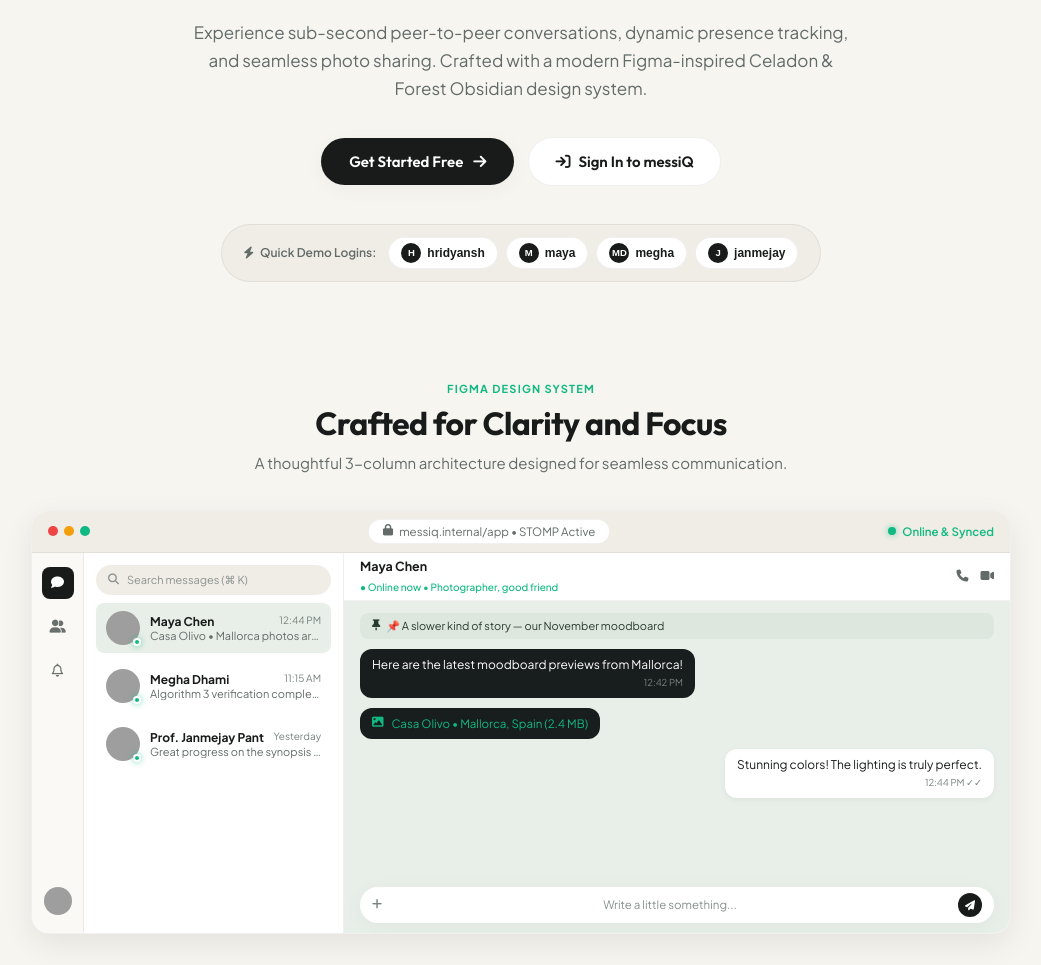
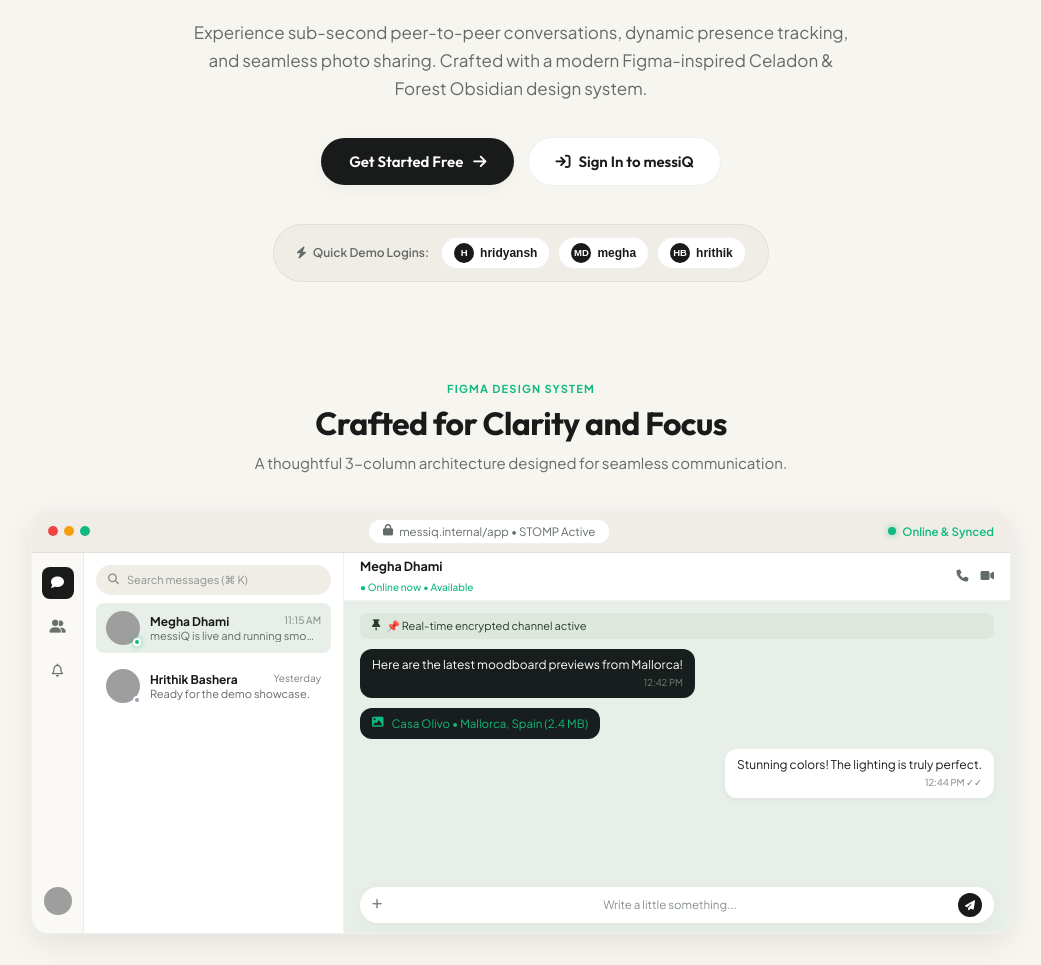
Before and after one commit to hridyansh5492/messiQ, a Spring Boot app: page / in a window 1280 px wide. Shown: the part 273-1238 px from the top of the page, without its empty margins (119-1160 px from the left). Run offline with Spring Boot 4, Linux system fonts and the light colour scheme; some of the project's set-up classes (security, data sources, template engines, error pages and the like) are left out, and stand-ins take their place; some libraries are stand-ins or nearby versions; grey boxes are pictures that could not be loaded.

Commit message:
feat: add message deduplication, read receipt tracking, and streamlined user initialization

```diff
--- a/messiq-server/src/main/resources/static/css/styles.css
+++ b/messiq-server/src/main/resources/static/css/styles.css
@@ -980,7 +980,22 @@ body.theme-dark .filter-chip:hover:not(.active) {
 
 .read-check {
     font-size: 11px;
-    opacity: 0.8;
+    opacity: 0.75;
+    display: inline-flex;
+    align-items: center;
+    gap: 3px;
+    transition: color 0.25s ease, opacity 0.25s ease;
+}
+
+.read-check.is-read {
+    opacity: 1;
+    color: #38bdf8;
+    font-weight: 500;
+}
+
+.read-check i.blue-ticks,
+.read-check.is-read i {
+    color: #38bdf8 !important;
 }
 
 /* Media / Photo Cards (per Figma) */
--- a/messiq-server/src/main/resources/static/index.html
+++ b/messiq-server/src/main/resources/static/index.html
@@ -96,17 +96,13 @@
                                 <span class="chip-avatar">H</span>
                                 <span>hridyansh</span>
                             </button>
-                            <button type="button" class="hero-demo-chip" onclick="quickDemoLogin('maya')" title="One-click login as Maya Chen">
-                                <span class="chip-avatar">M</span>
-                                <span>maya</span>
-                            </button>
                             <button type="button" class="hero-demo-chip" onclick="quickDemoLogin('megha')" title="One-click login as Megha Dhami">
                                 <span class="chip-avatar">MD</span>
                                 <span>megha</span>
                             </button>
-                            <button type="button" class="hero-demo-chip" onclick="quickDemoLogin('janmejay')" title="One-click login as Prof. Janmejay Pant">
-                                <span class="chip-avatar">J</span>
-                                <span>janmejay</span>
+                            <button type="button" class="hero-demo-chip" onclick="quickDemoLogin('hrithik')" title="One-click login as Hrithik Bashera">
+                                <span class="chip-avatar">HB</span>
+                                <span>hrithik</span>
                             </button>
                         </div>
                     </div>
@@ -157,19 +153,6 @@
                                 </div>
                                 <div class="mini-item active">
                                     <div class="mini-avatar">
-                                        <img src="https://images.unsplash.com/photo-1534528741775-53994a69daeb?w=100&auto=format&fit=crop&q=80" alt="Maya">
-                                        <span class="status-indicator-dot online"></span>
-                                    </div>
-                                    <div class="mini-info">
-                                        <div class="mini-name-row">
-                                            <strong>Maya Chen</strong>
-                                            <span class="time">12:44 PM</span>
-                                        </div>
-                                        <p class="mini-snippet">Casa Olivo • Mallorca photos are ready!</p>
-                                    </div>
-                                </div>
-                                <div class="mini-item">
-                                    <div class="mini-avatar">
                                         <img src="https://api.dicebear.com/7.x/bottts/svg?seed=megha" alt="Megha">
                                         <span class="status-indicator-dot online"></span>
                                     </div>
@@ -178,20 +161,20 @@
                                             <strong>Megha Dhami</strong>
                                             <span class="time">11:15 AM</span>
                                         </div>
-                                        <p class="mini-snippet">Algorithm 3 verification completed.</p>
+                                        <p class="mini-snippet">messiQ is live and running smoothly!</p>
                                     </div>
                                 </div>
                                 <div class="mini-item">
                                     <div class="mini-avatar">
-                                        <img src="https://api.dicebear.com/7.x/bottts/svg?seed=janmejay" alt="Janmejay">
-                                        <span class="status-indicator-dot online"></span>
+                                        <img src="https://api.dicebear.com/7.x/bottts/svg?seed=hrithik" alt="Hrithik">
+                                        <span class="status-indicator-dot offline"></span>
                                     </div>
                                     <div class="mini-info">
                                         <div class="mini-name-row">
-                                            <strong>Prof. Janmejay Pant</strong>
+                                            <strong>Hrithik Bashera</strong>
                                             <span class="time">Yesterday</span>
                                         </div>
-                                        <p class="mini-snippet">Great progress on the synopsis submission.</p>
+                                        <p class="mini-snippet">Ready for the demo showcase.</p>
                                     </div>
                                 </div>
                             </div>
@@ -200,8 +183,8 @@
                             <div class="mockup-canvas">
                                 <div class="mini-chat-header">
                                     <div class="mini-chat-target">
-                                        <strong>Maya Chen</strong>
-                                        <span class="online-text">● Online now • Photographer, good friend</span>
+                                        <strong>Megha Dhami</strong>
+                                        <span class="online-text">● Online now • Available</span>
                                     </div>
                                     <div class="mini-header-icons">
                                         <i class="fa-solid fa-phone"></i>
@@ -211,7 +194,7 @@
                                 <div class="mini-chat-feed">
                                     <div class="mini-pinned">
                                         <i class="fa-solid fa-thumbtack"></i>
-                                        <span>📌 A slower kind of story — our November moodboard</span>
+                                        <span>📌 Real-time encrypted channel active</span>
                                     </div>
                                     <div class="mini-bubble incoming">
                                         <p>Here are the latest moodboard previews from Mallorca!</p>
@@ -489,7 +472,7 @@
                 <form id="loginForm" class="auth-form" onsubmit="handleLogin(event)">
                     <div class="form-group">
                         <label for="loginIdentifier"><i class="fa-regular fa-user"></i> Username or Email</label>
-                        <input type="text" id="loginIdentifier" placeholder="e.g. hridyansh or maya" required autocomplete="username">
+                        <input type="text" id="loginIdentifier" placeholder="e.g. hridyansh or megha" required autocomplete="username">
                     </div>
                     <div class="form-group">
                         <label for="loginPassword"><i class="fa-solid fa-lock"></i> Password</label>
@@ -499,7 +482,7 @@
                         <span>Demo Accounts:</span>
                         <button type="button" class="chip" onclick="fillDemo('hridyansh', 'messiq123')">hridyansh</button>
                         <button type="button" class="chip" onclick="fillDemo('megha', 'messiq123')">megha</button>
-                        <button type="button" class="chip" onclick="fillDemo('janmejay', 'messiq123')">janmejay</button>
+                        <button type="button" class="chip" onclick="fillDemo('hrithik', 'messiq123')">hrithik</button>
                     </div>
                     <button type="submit" id="loginBtn" class="btn btn-primary btn-block">
                         <span>Sign In</span>
@@ -511,15 +494,15 @@
                 <form id="registerForm" class="auth-form hidden" onsubmit="handleRegister(event)">
                     <div class="form-group">
                         <label for="regUsername"><i class="fa-regular fa-user"></i> Username</label>
-                        <input type="text" id="regUsername" placeholder="e.g. maya" required minlength="3">
+                        <input type="text" id="regUsername" placeholder="e.g. hrithik" required minlength="3">
                     </div>
                     <div class="form-group">
                         <label for="regDisplayName"><i class="fa-regular fa-id-badge"></i> Full Name</label>
-                        <input type="text" id="regDisplayName" placeholder="e.g. Maya Chen" required>
+                        <input type="text" id="regDisplayName" placeholder="e.g. Hrithik Bashera" required>
                     </div>
                     <div class="form-group">
                         <label for="regEmail"><i class="fa-regular fa-envelope"></i> Email Address</label>
-                        <input type="email" id="regEmail" placeholder="maya@gehu.ac.in" required>
+                        <input type="email" id="regEmail" placeholder="hrithik@gehu.ac.in" required>
                     </div>
                     <div class="form-group">
                         <label for="regPassword"><i class="fa-solid fa-lock"></i> Password</label>
@@ -613,7 +596,7 @@
                                         <i class="fa-solid fa-shuffle"></i>
                                         <span>Randomize Avatar</span>
                                     </button>
-                                    <span class="field-hint">Generated dynamically via Dicebear Vector Engine.</span>
+                                    <!-- Generated dynamically via Dicebear Vector Engine. -->
                                 </div>
                             </div>
 
@@ -1062,7 +1045,7 @@
                             <div class="typing-dots">
                                 <span></span><span></span><span></span>
                             </div>
-                            <span id="typingIndicatorText">Maya is typing</span>
+                            <span id="typingIndicatorText">Typing...</span>
                         </div>
                     </div>
 
--- a/messiq-server/src/main/resources/static/js/app.js
+++ b/messiq-server/src/main/resources/static/js/app.js
@@ -488,11 +488,64 @@ function handlePresenceUpdate(statusUpdate) {
     renderSidebarList();
 }
 
+// =========================================================
+// RECEIVER-SIDE MESSAGE DEDUPLICATION CACHE & READ RECEIPTS
+// =========================================================
+
+const processedMessageCache = new Set();
+
+function isMessageAlreadyProcessed(msg) {
+    if (!msg) return false;
+    let key = '';
+    if (msg.id) {
+        key = `id_${msg.id}`;
+    } else {
+        key = `fp_${msg.senderId}_${msg.receiverId}_${msg.timestamp}_${msg.content || ''}`;
+    }
+    if (processedMessageCache.has(key)) {
+        return true;
+    }
+    processedMessageCache.add(key);
+    if (processedMessageCache.size > 1000) {
+        const first = processedMessageCache.values().next().value;
+        processedMessageCache.delete(first);
+    }
+    return false;
+}
+
+function handleReadReceiptEvent(event) {
+    if (!currentUser || !event) return;
+    // When the peer reads our messages, turn all sent double ticks blue
+    if (activePeer && Number(event.receiverId) === Number(activePeer.id)) {
+        const feed = document.getElementById('messageFeed');
+        if (feed) {
+            const checks = feed.querySelectorAll('.msg-row.outgoing .read-check');
+            checks.forEach(check => {
+                check.classList.add('is-read');
+                check.title = 'Read';
+                check.innerHTML = `• Read <i class="fa-solid fa-check-double blue-ticks"></i>`;
+            });
+        }
+    }
+}
+
 /**
  * Instantaneous real-time message handler without page refresh
  */
 function handleIncomingMessage(chatMessage) {
-    if (!currentUser) return;
+    if (!currentUser || !chatMessage) return;
+
+    // 1. Check if this is a real-time read receipt notification
+    if (chatMessage.type === 'READ_RECEIPT') {
+        handleReadReceiptEvent(chatMessage);
+        return;
+    }
+
+    // 2. Triple Cache & duplicate reception protection on receiver's side
+    // Drops any duplicated packet arriving from multiple topics (user topic, queue, or pairwise topic)
+    if (isMessageAlreadyProcessed(chatMessage)) {
+        return;
+    }
 
     // Trigger audio chime & notification if message was sent by another user
     if (chatMessage.senderId !== currentUser.id) {
@@ -1245,13 +1298,8 @@ function subscribeToConversationChannels() {
     activeSubscription = stompClient.subscribe(`/topic/messages.${channelKey}`, (msg) => {
         try {
             const chatMessage = JSON.parse(msg.body);
-            // Append incoming message from the peer
-            if (chatMessage.senderId !== currentUser.id) {
-                appendMessageBubble(chatMessage);
-                scrollFeedToBottom();
-                fetch(`/api/messages/read?receiverId=${currentUser.id}&senderId=${activePeer.id}`, { method: 'POST' });
-            }
-            updateConversationInList(chatMessage);
+            // Route through handleIncomingMessage with deduplication cache protection
+            handleIncomingMessage(chatMessage);
         } catch (e) {
             console.error('Error handling pairwise message', e);
         }
@@ -1323,12 +1371,39 @@ function refreshActiveConversation() {
  */
 function appendMessageBubble(msg) {
     const feed = document.getElementById('messageFeed');
+    if (!feed) return;
+
+    // DOM duplicate check and live status update
+    if (msg.id) {
+        const existing = feed.querySelector(`.msg-row[data-msg-id="${msg.id}"]`);
+        if (existing) {
+            if (msg.status === 'READ') {
+                const check = existing.querySelector('.read-check');
+                if (check) {
+                    check.classList.add('is-read');
+                    check.title = 'Read';
+                    check.innerHTML = `• Read <i class="fa-solid fa-check-double blue-ticks"></i>`;
+                }
+            }
+            return;
+        }
+    }
+
     const isSent = msg.senderId === currentUser.id;
+    const isRead = msg.status === 'READ';
 
     const row = document.createElement('div');
     row.className = `msg-row ${isSent ? 'outgoing' : 'incoming'}`;
+    if (msg.id) {
+        row.setAttribute('data-msg-id', msg.id);
+    }
 
     const timeStr = formatTime(msg.timestamp);
+    const readCheckHtml = isSent
+        ? (isRead
+            ? `<span class="read-check is-read" title="Read">• Read <i class="fa-solid fa-check-double blue-ticks"></i></span>`
+            : `<span class="read-check" title="Delivered">• Sent <i class="fa-solid fa-check-double"></i></span>`)
+        : '';
 
     // 1. Photo / Media Card (matching Figma Casa Olivo shoot layout)
     if (msg.mediaUrl && (msg.type === 'IMAGE' || msg.mediaUrl.match(/\.(jpeg|jpg|gif|png|webp)$/i))) {
@@ -1345,7 +1420,7 @@ function appendMessageBubble(msg) {
             </div>
             <div class="msg-meta">
                 <span>${timeStr}</span>
-                ${isSent ? `<span class="read-check">• Read <i class="fa-solid fa-check-double"></i></span>` : ''}
+                ${readCheckHtml}
             </div>
         `;
     }
@@ -1376,7 +1451,7 @@ function appendMessageBubble(msg) {
             </div>
             <div class="msg-meta">
                 <span>${timeStr}</span>
-                ${isSent ? `<span class="read-check">• Read <i class="fa-solid fa-check-double"></i></span>` : ''}
+                ${readCheckHtml}
             </div>
         `;
     }
@@ -1389,7 +1464,7 @@ function appendMessageBubble(msg) {
             </div>
             <div class="msg-meta">
                 <span>${timeStr}</span>
-                ${isSent ? `<span class="read-check">• Read <i class="fa-solid fa-check-double"></i></span>` : ''}
+                ${readCheckHtml}
             </div>
         `;
     }
```
Also changed, not shown: messiq-client/src/main/java/com/messiq/client/controller/MainChatController.java (+14 -2 lines), messiq-server/src/main/java/com/messiq/server/config/DataInitializer.java (+32 -80 lines), messiq-server/src/main/java/com/messiq/server/service/MessageService.java (+11 -0 lines).
